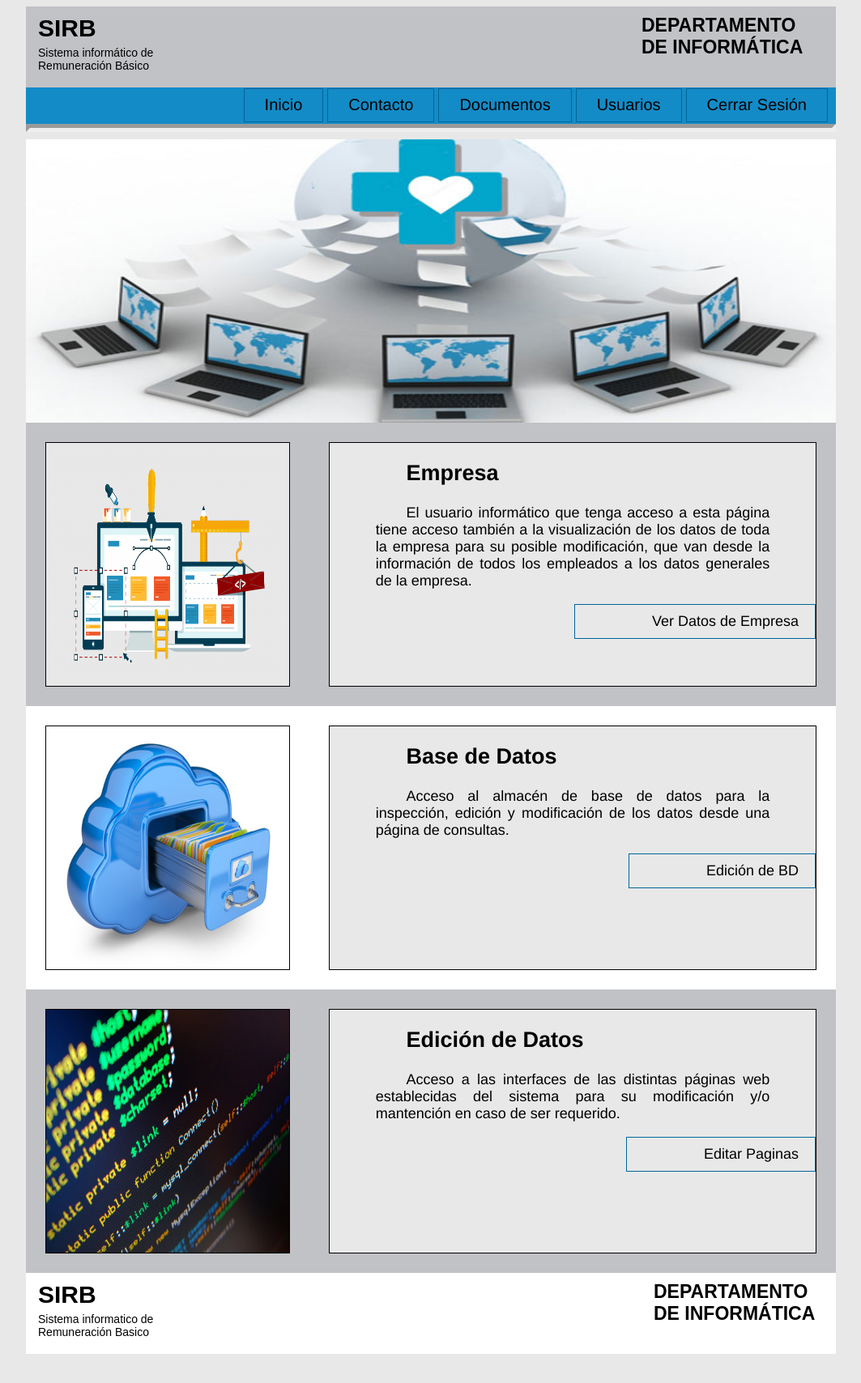
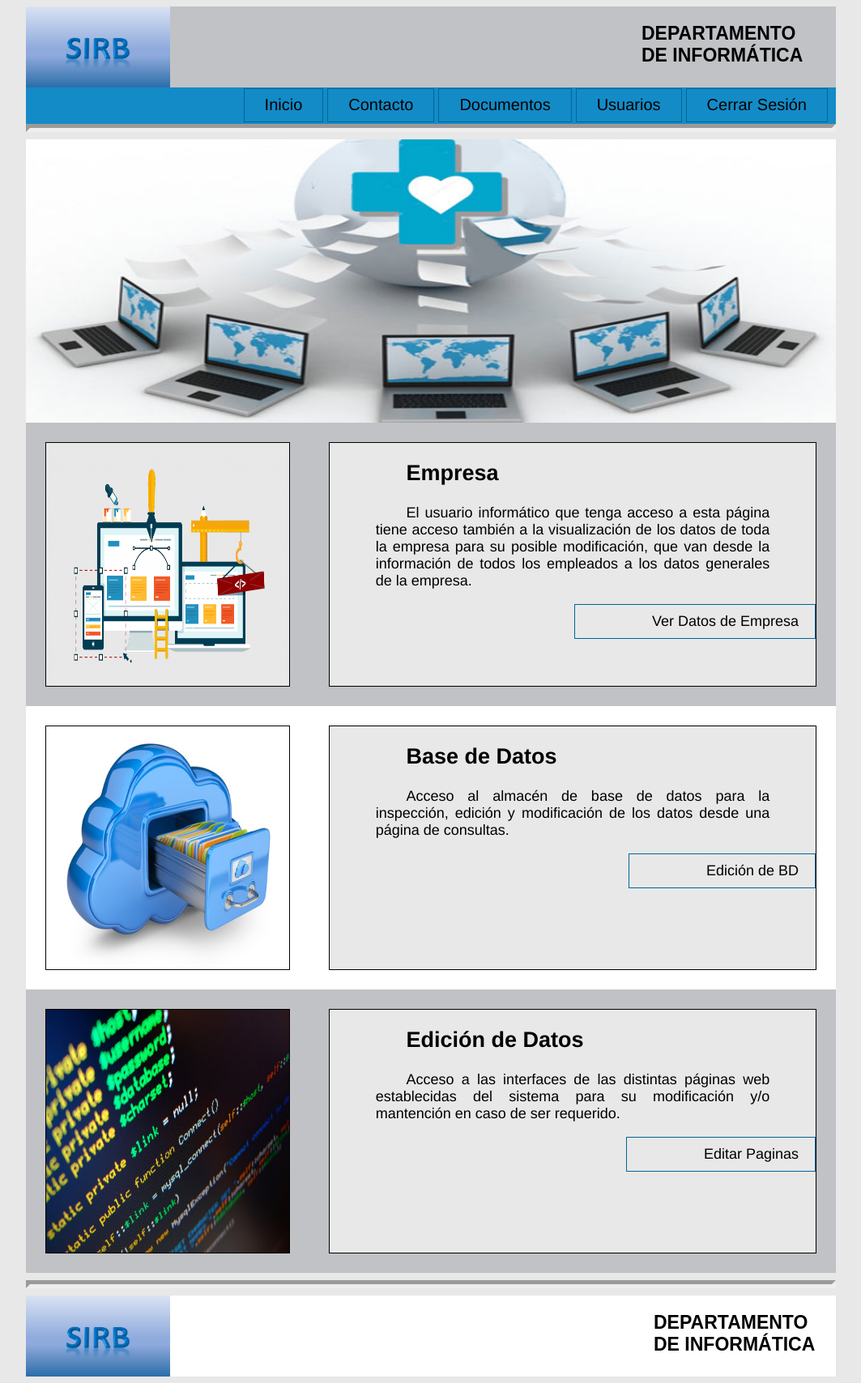
Before and after one commit to integracion1/integracion1, a PHP site: page /informatica/HomeInformatica.html in a window 1280 px wide. Shown: the whole page at 81% size, without its empty margins (108-1171 px from the left). Before the commit the page ends 1672 px from the top, so only its background shows below. Run offline with PHP 8.4, Linux system fonts and the light colour scheme.

Commit message:
Adicional
Correcciones menores

```diff
--- a/informatica/HomeInformatica.html
+++ b/informatica/HomeInformatica.html
@@ -11,8 +11,7 @@
 		<article id="paginaV">
 			<header>
 				<div id="logo">
-					<h2 class="titulo">SIRB</h2>
-                    <p class="sub-titulo">Sistema informático de Remuneración Básico</p>
+					<img src="img/SIRBW.png" widht="200" height="100">
 				</div>
 				<div id="dep">
 					<h1 class="depinf">DEPARTAMENTO DE INFORMÁTICA</h1>
@@ -70,11 +69,10 @@
 					<a href="EdicionWeb.html" class="leer-mas">Editar Paginas</a><br>
 				</div>
 			</section>
-
+			<hr>
 			<footer>
 				<div id="logo">
-					<h2 class="titulo">SIRB</h2>
-                    <p class="sub-titulo">Sistema informatico de Remuneración Basico</p>
+					<img src="img/SIRBW.png" widht="300" height="100">
 				</div>
 				<div id="dep">
 					<h1 class="depinf">DEPARTAMENTO DE INFORMÁTICA</h1>
--- a/informatica/estilosinf.css
+++ b/informatica/estilosinf.css
@@ -28,7 +28,7 @@
 		float: left;
 		font-family: sans-serif;
 		text-align: left;
-		margin-left: 15px;
+		margin-left: 0px;
 	}
 	#dep{
 		float: right;
@@ -37,6 +37,7 @@
 	.titulo{
 		margin-top: 10px;
 		font-size: 30px;
+		margin-left: 20px;
 	}
 	.sub-titulo{
 		text-align: left;
@@ -44,10 +45,11 @@
 		margin-top: -20px;
 		padding-left: 0cm;
 		text-indent: 0cm;
+		margin-left: 10px;
 	}
 	.depinf{
 		font-size: 23px;
-		margin-top: 10px;
+		margin-top: 20px;
 	}
 	header h1{
 		float: left;
```
Also changed, not shown: informatica/img/ONW.png (added), informatica/img/SIRBW.png (added).
